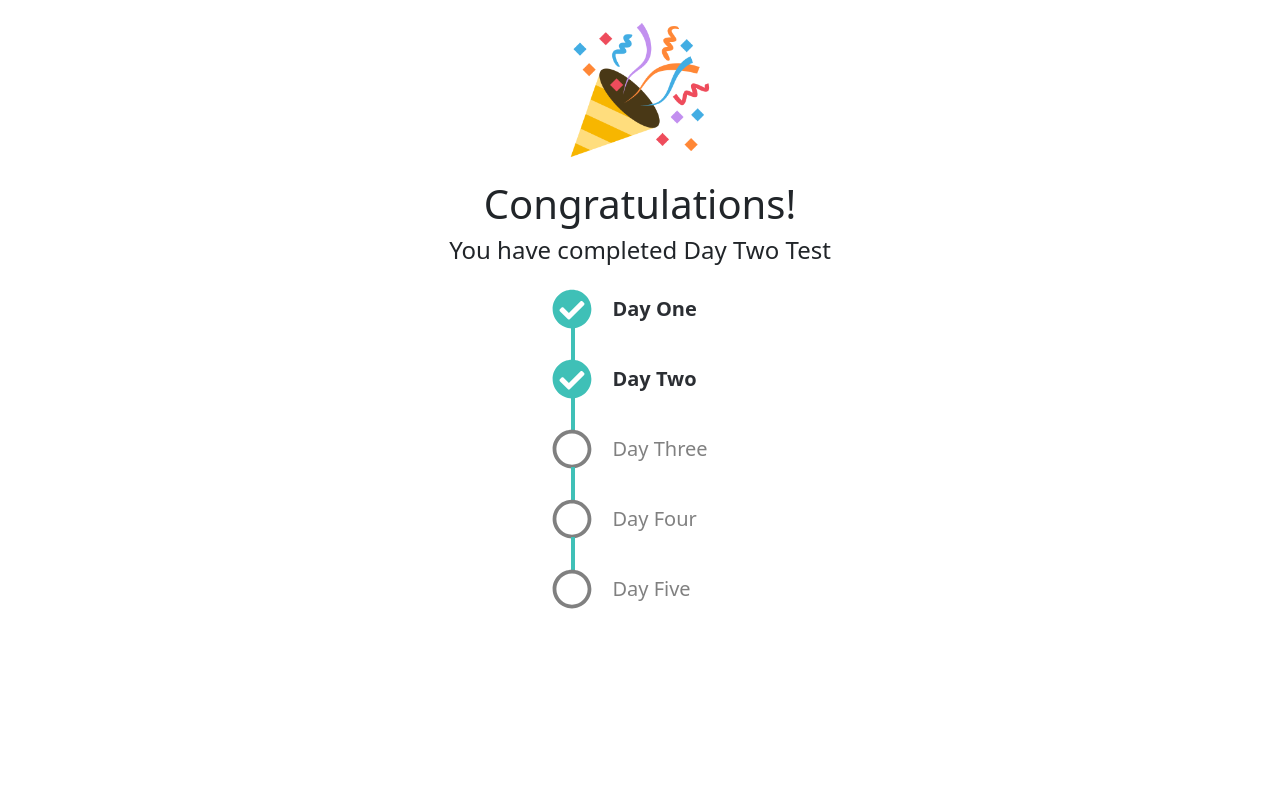
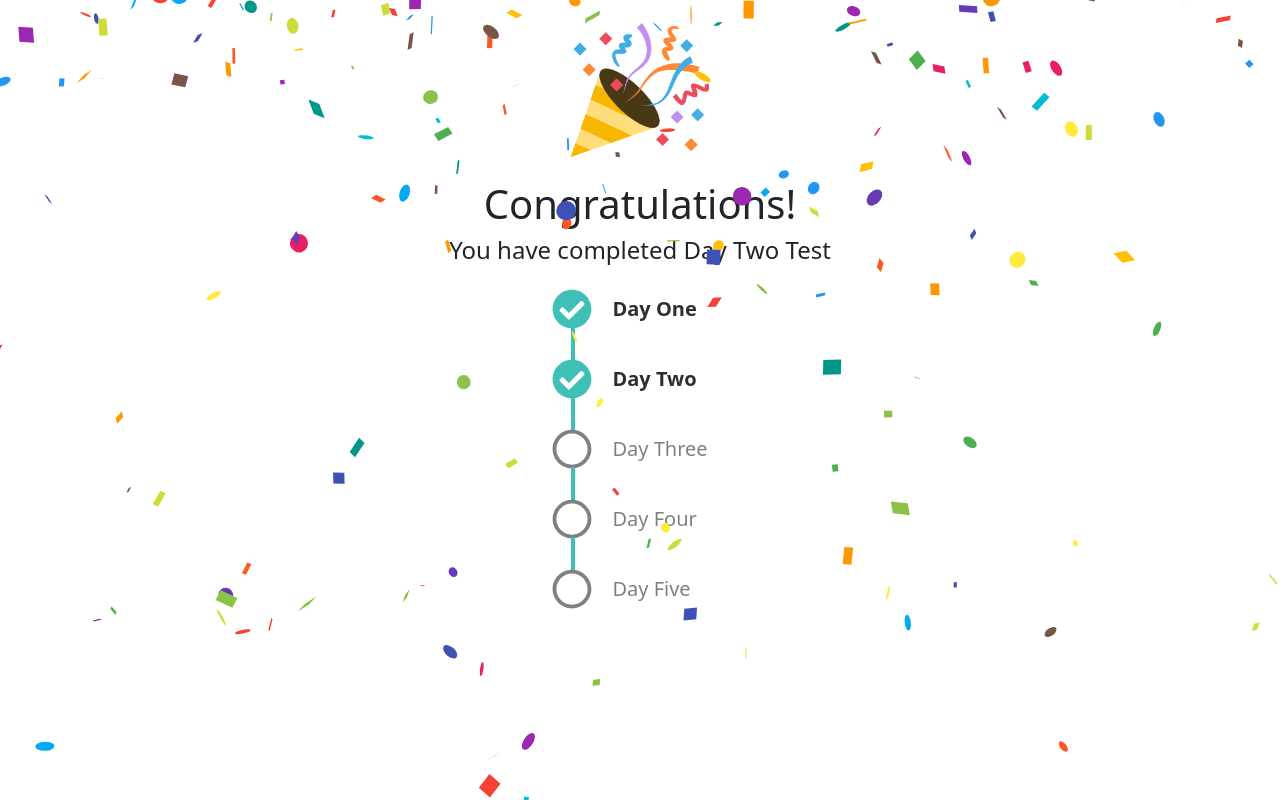
Before and after one commit to muneeb706/react-samples, a React (Vite) app: page /congratulations in a window 1280 px wide. Built offline with nearby package versions, Linux system fonts and the light colour scheme.

Commit message:
refactor: Update Congratulations component UI to include confetti and progress indicators

```diff
--- a/src/pages/Congratulations.tsx
+++ b/src/pages/Congratulations.tsx
@@ -1,5 +1,6 @@
 import React from "react";
-import { Container, Row, Col } from "react-bootstrap";
+import { Col, Container, Row } from "react-bootstrap";
+import Confetti from "react-confetti"; // Import the Confetti component from react-confetti
 import { FaCheckCircle, FaRegCircle } from "react-icons/fa"; // Import the check circle and regular circle icons from react-icons
 
 const Congratulations: React.FC = () => {
@@ -8,6 +9,13 @@ const Congratulations: React.FC = () => {
       fluid
       className="d-flex flex-column justify-content-center align-items-center mt-3"
     >
+      <Confetti
+        width={window.innerWidth}
+        height={window.innerHeight}
+        recycle={false}
+        numberOfPieces={1000}
+        tweenDuration={10000}
+      />
       <Row className="w-100">
         <Col className="text-center">
           <img
```
Also changed, not shown: 1 other file (tests, documents, lock files or other folders).
